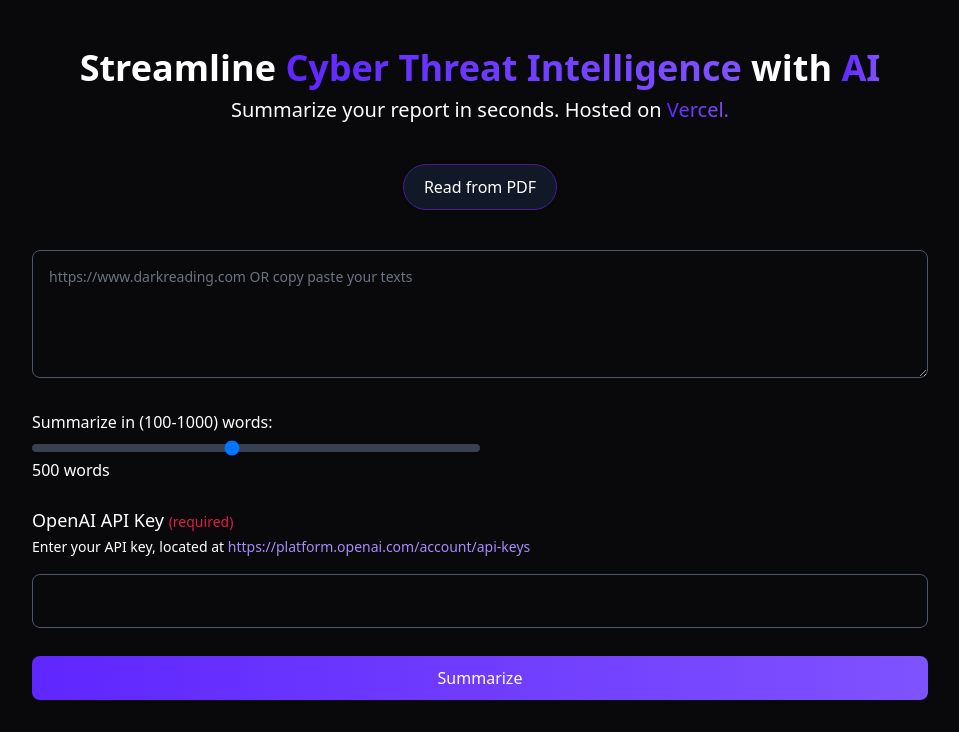
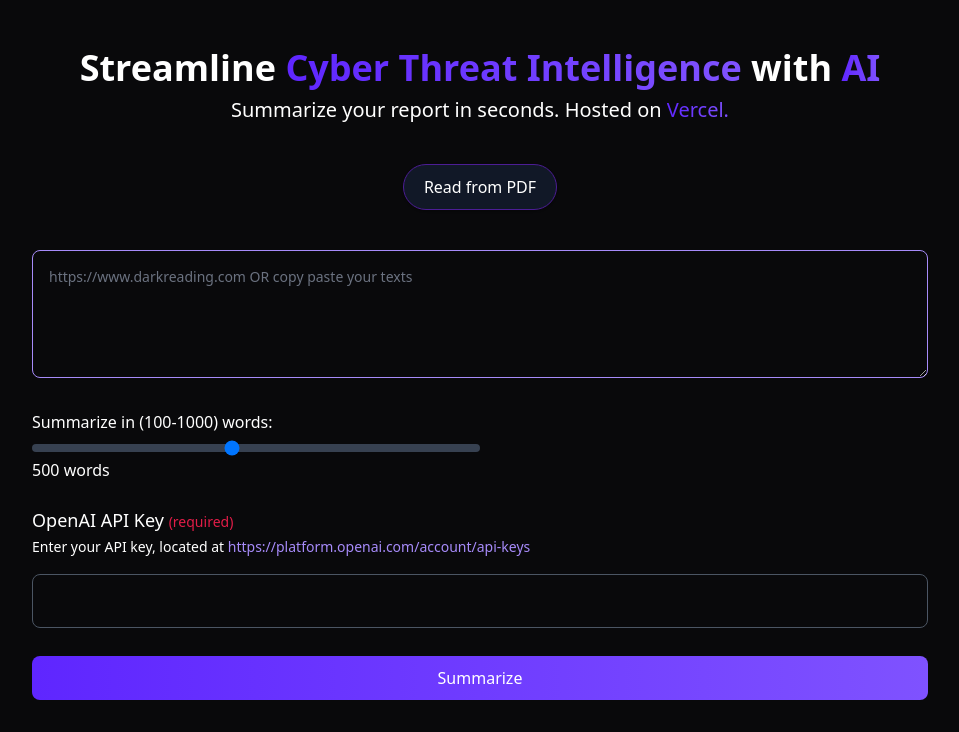
Before and after one commit to nitroz3us/GPThreatIntel-Summarizer, a FastAPI app: page / in a window 1280 px wide. Shown: the part 68-800 px from the top of the page, without its empty margins (160-1119 px from the left). Run offline with FastAPI, Linux system fonts and the light colour scheme; some libraries are stand-ins or nearby versions.

Commit message:
Update index.html

```diff
--- a/src/templates/index.html
+++ b/src/templates/index.html
@@ -107,7 +107,7 @@
             type="text"
             name="data"
             id="readFromTextArea"
-            class="border border-gray-600 text-sm rounded-lg block p7 w-full h-32 p-4 bg-zinc-950 placeholder-gray-500 text-white"
+            class="border border-violet-400 text-sm rounded-lg block p7 w-full h-32 p-4 bg-zinc-950 placeholder-gray-500 text-white"
             placeholder="https://www.darkreading.com OR copy paste your texts"
             value="{{ data }}"
             required
@@ -117,7 +117,7 @@
           <div id="dragDropUI" class="bg-gray-900 p7 rounded w-full" style="display: none;">
             <div
               x-data="dataFileDnD()"
-              class="relative flex flex-col p-4 text-gray-400 border-2 border-violet-400 rounded-lg"
+              class="relative flex flex-col p-4 text-gray-400 border border-violet-400 rounded-lg"
             >
               <div
                 x-ref="dnd"
```
